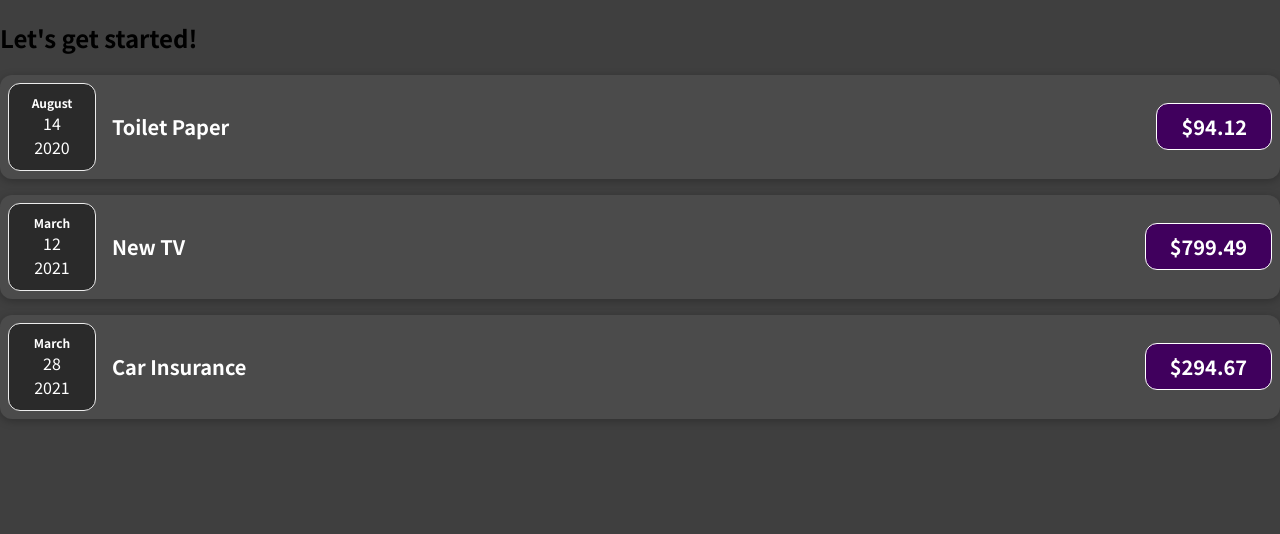
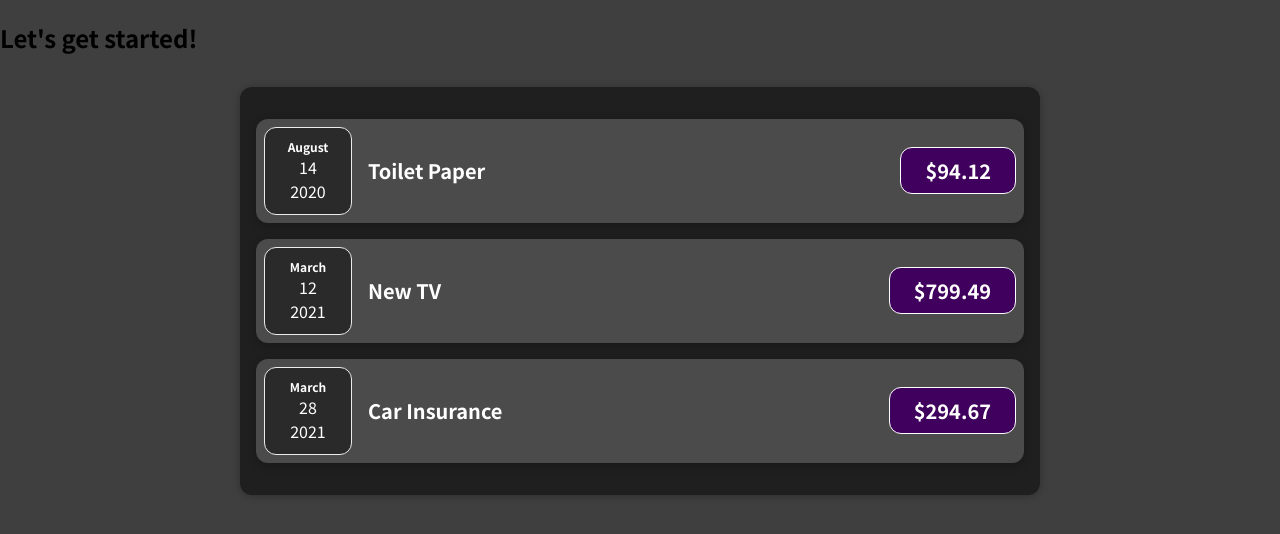
Before and after one commit to Deekay25/react, a JavaScript app in the folder react-course/: page / in a window 1280 px wide. Shown: the top 534 px of the page. Built offline with nearby package versions, Linux system fonts and the light colour scheme.

Commit message:
complete the expenses component

```diff
--- a/react-course/src/App.js
+++ b/react-course/src/App.js
@@ -1,5 +1,5 @@
-import ExpenseItems from './components/ExpenseItems'
-
+// import ExpenseItems from "./components/ExpenseItems";
+import Expenses from './components/Expenses'
 function App() {
   const expenses = [
     {
@@ -27,9 +27,7 @@
       <h2>Let's get started!</h2>
       {/* expenseitems here is called components */}
       {/* the attributes are called props */}
-      <ExpenseItems t= {expenses[0].title} a={expenses[0].amount} d={expenses[0].date} />
-      <ExpenseItems t= {expenses[1].title} a={expenses[1].amount} d={expenses[1].date} />
-      <ExpenseItems t= {expenses[2].title} a={expenses[2].amount} d={expenses[2].date} />
+      <Expenses items={expenses}/>
     </div>
   );
 }
--- /dev/null
+++ b/react-course/src/components/Expenses.css
@@ -0,0 +1,9 @@
+.expenses {
+  padding: 1rem;
+  background-color: rgb(31, 31, 31);
+  margin: 2rem auto;
+  width: 50rem;
+  max-width: 95%;
+  border-radius: 12px;
+  box-shadow: 0 1px 8px rgba(0, 0, 0, 0.25);
+}
--- /dev/null
+++ b/react-course/src/components/Expenses.js
@@ -0,0 +1,25 @@
+import ExpenseItems from './ExpenseItems'
+import './Expenses.css'
+function Expenses(props) {
+    return (
+        <div className='expenses'>
+        <ExpenseItems
+        t={props.items[0].title}
+        a={props.items[0].amount}
+        d={props.items[0].date}
+      />
+      <ExpenseItems
+        t={props.items[1].title}
+        a={props.items[1].amount}
+        d={props.items[1].date}
+      />
+      <ExpenseItems
+        t={props.items[2].title}
+        a={props.items[2].amount}
+        d={props.items[2].date}
+      />
+        </div>
+    );
+}
+
+export default Expenses;
```
